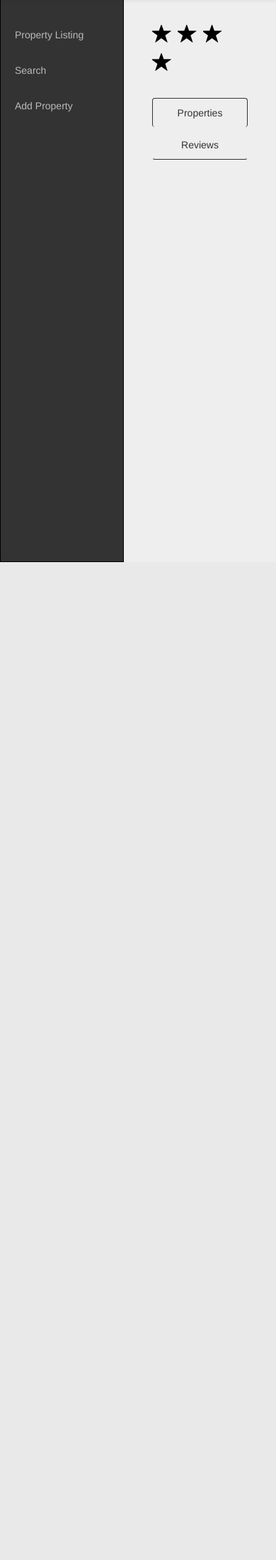
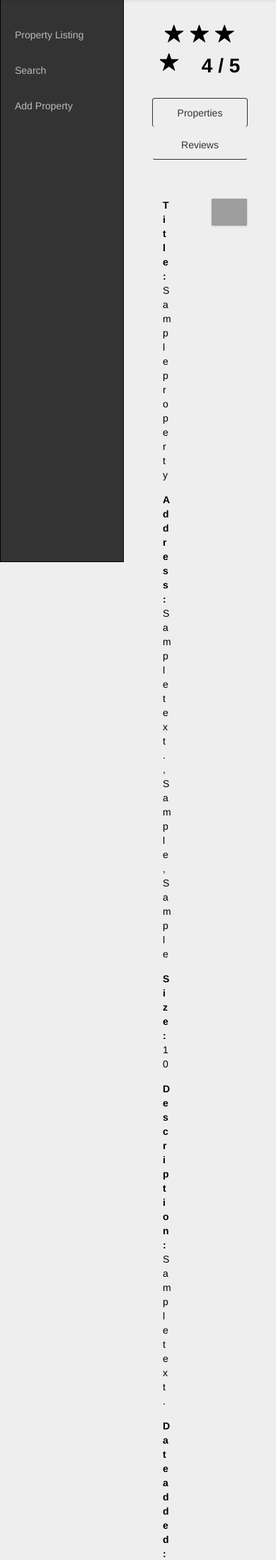
Before and after one commit to paulkirow/csc309-Summer-2015, a Django app: page /profile/1/ in a window 390 px wide. Shown: the part 52-2250 px from the top of the page at 71% size. Before the commit the page ends 844 px from the top, so only its background shows below. Run offline with Django 3.2, Linux system fonts and the light colour scheme; tables that the repository leaves empty hold one stand-in row (values such as "Sample post"); parts of the project's set-up code (start-up, migrations or seed data) failed here and were passed over; some libraries are stand-ins or nearby versions; grey boxes are pictures that could not be loaded.

Commit message:
finished profile page

```diff
--- a/static/css/style.css
+++ b/static/css/style.css
@@ -242,3 +242,16 @@
        height: 100%;
        background-color: #EEEEEE;
 }
+
+#profileMain .row {
+	margin-top: 50px;
+}
+
+#profileMain .col-xs-12 {
+	margin-bottom: 15px;
+	word-wrap: break-word;
+}
+
+#profileMain .field-small {
+	font-weight: bold;
+}
--- a/templates/header.html
+++ b/templates/header.html
@@ -39,7 +39,7 @@
 				<div class="collapse navbar-collapse navbar-right">
 					<div class="navbar-text">
 						{% if user.is_authenticated %}
-						{% trans "Logged in" %}: <a href="profile/{{ user.id }}">{{ user.username }}</a>
+						{% trans "Logged in" %}: <a href="/profile/{{ user.id }}">{{ user.username }}</a>
 							(<a href="{% url 'auth_logout' %}">{% trans "Log out" %}</a> |
 							<!--<a href="{% url 'auth_password_change' %}">{% trans "Change password" %}</a>)-->
 						{% else %}
--- a/templates/profile.html
+++ b/templates/profile.html
@@ -7,38 +7,75 @@
 </aside>
 
 <div class="container-fluid" id="profileMain">
-	<div class="info">
+	<div class="info text-center">
 		<p>{{ user.username }}</p>
 		{% for i in avg_rating|floatformat:"0"|get_range %}
 			<span class="glyphicon glyphicon-star"></span>
 		{% endfor %}
+		<span>&nbsp;&nbsp;&nbsp;{{ avg_rating|floatformat }} / 5</span>
 	</div>
+
 	<ul class="nav nav-tabs nav-justified">
-		<li class="active"><a data-toggle="tab" href="#">Properties</a></li>
-		<li><a data-toggle="tab" href="#">Reviews</a></li>
+		<li class="active"><a data-toggle="tab" href="#properties">Properties</a></li>
+		<li><a data-toggle="tab" href="#reviews">Reviews</a></li>
 	</ul>
 
-	<!-- <div class="tab-content">
-	<div id="home" class="tab-pane fade in active">
-	  <h3>HOME</h3>
-	  <p>Lorem ipsum dolor sit amet, consectetur adipisicing elit, sed do eiusmod tempor incididunt ut labore et dolore magna aliqua.</p>
+	<div class="tab-content">
+		<div id="properties" class="tab-pane fade in active">
+			{% for property in properties %}
+				<div class="row">
+					<div class="col-xs-4">
+						<div class="col-xs-12">
+							<span class="field-small">Title: </span>{{ property.title }}
+						</div>
+						<div class="col-xs-12">
+							<span class="field-small">Address: </span>{{ property.address }}, {{ property.city }}, {{ property.province }}
+						</div>
+						<div class="col-xs-12">
+							<span class="field-small">Size: </span>{{ property.size }}
+						</div>
+						<div class="col-xs-12">
+							<span class="field-small">Description: </span>{{ property.text }}
+						</div>
+						<div class="col-xs-12">
+							<span class="field-small">Date added: </span>{{ property.date_added }}
+						</div>
+					</div>
+					<div class="col-xs-6 col-xs-offset-2">
+						<div class="thumbnail">
+							<a href="/property/{{ property.id }}">
+								<img src="{% static 'img/demo.png' %}">
+							</a>
+						</div>
+					</div>
+				</div>
+			{% endfor %}
+		</div>
+		<div id="reviews" class="tab-pane fade">
+			{% for review in reviews %}
+			<div class="row">
+				<div class="col-xs-3">
+					<a href="/property/{{ review.property.id }}">
+						{{ review.property.title }}
+					</a>
+				</div>
+				<div class="col-xs-9">
+					<div class="col-xs-12">
+						{% for i in review.rating|get_range %}
+							<span class="glyphicon glyphicon-star"></span>
+						{% endfor %}
+						{% for i in 5|subtract:review.rating|get_range %}
+							<span class="glyphicon glyphicon-star-empty"></span>
+						{% endfor %}
+					</div>
+					<div class="col-xs-12">
+						{{ review.text }}
+					</div>
+				</div>
+			</div>
+			{% endfor %}
+		</div>
 	</div>
-	<div id="menu1" class="tab-pane fade">
-	  <h3>Menu 1</h3>
-	  <p>Ut enim ad minim veniam, quis nostrud exercitation ullamco laboris nisi ut aliquip ex ea commodo consequat.</p>
-	</div>
-	<div id="menu2" class="tab-pane fade">
-	  <h3>Menu 2</h3>
-	  <p>Sed ut perspiciatis unde omnis iste natus error sit voluptatem accusantium doloremque laudantium, totam rem aperiam.</p>
-	</div>
-	<div id="menu3" class="tab-pane fade">
-	  <h3>Menu 3</h3>
-	  <p>Eaque ipsa quae ab illo inventore veritatis et quasi architecto beatae vitae dicta sunt explicabo.</p>
-	</div>
-  </div> -->
 </div>
 
-
-
-
 {% include "footer.html" %}
--- a/userprofile/views.py
+++ b/userprofile/views.py
@@ -1,16 +1,21 @@
 from django.shortcuts import render
 
-from property.models import Review
+from property.models import Property, Review
 
 
 def profile(request, userid):
 
     context = {}
 
+    properties = Property.objects.filter(user__id=userid)
+    context["properties"] = properties
+
+    reviews = Review.objects.filter(user__id=userid)
+    context["reviews"] = reviews
+
     reviews = Review.objects.filter(property__user__id=userid)
     valid_ratings = [review.rating for review in reviews if review.rating]
     avg_rating = float(sum(valid_ratings)) / len(valid_ratings)
     context["avg_rating"] = avg_rating
-    print(avg_rating)
 
     return render(request, "profile.html", context)
```
